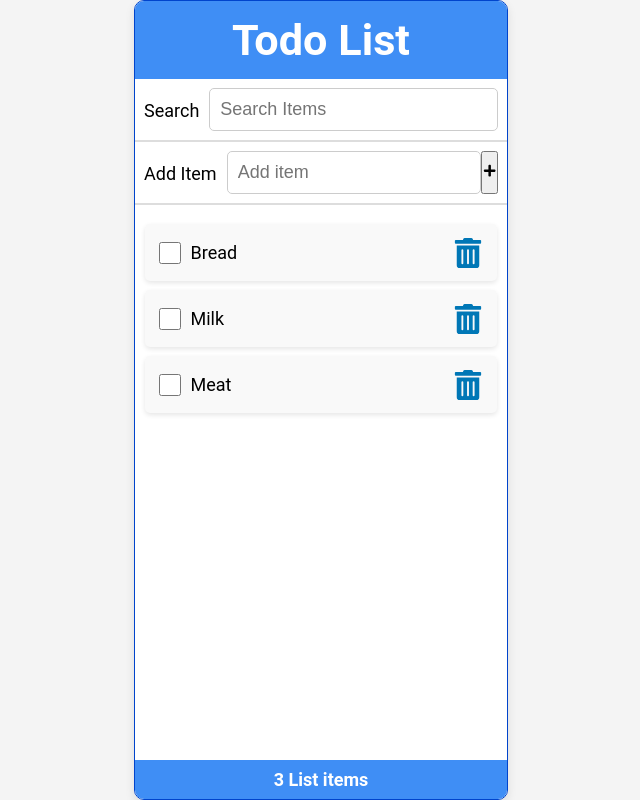
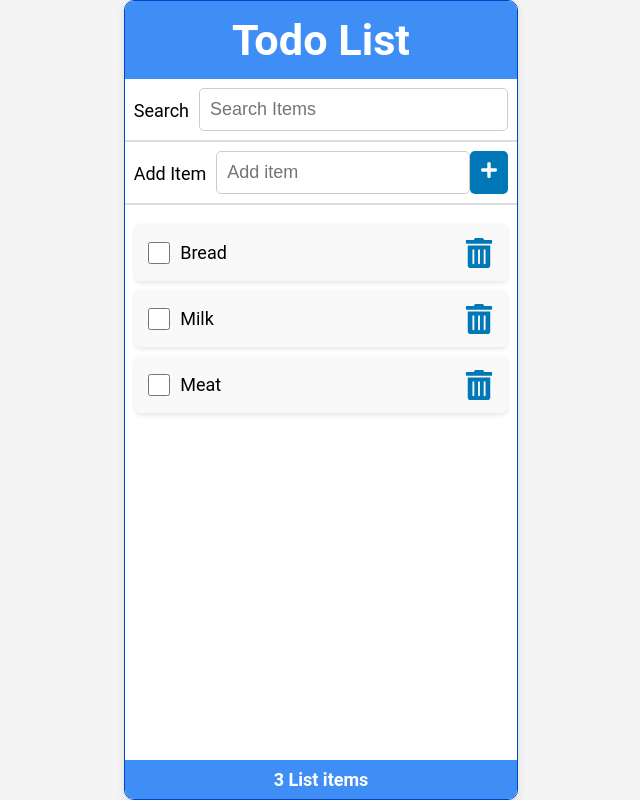
Before and after one commit to AmirMohammedi/todolist-react, a React (Create React App) app: page / in a window 1280 px wide. Shown: the whole page, without its empty margins (319-959 px from the left). Built offline with nearby package versions, Linux system fonts and the light colour scheme; data requests are answered from the project's data file.

Commit message:
return old style

```diff
--- a/src/index.css
+++ b/src/index.css
@@ -120,3 +120,17 @@ ul {
   margin-right: 10px;
   margin-top: 12px;
 }
+button {
+  padding: 10px;
+  border: none;
+  background: #0077b6;
+  color: white;
+  font-size: 1rem;
+  cursor: pointer;
+  border-radius: 5px;
+  transition: 0.3s;
+}
+
+button:hover {
+  background: #005f8a;
+}
```
